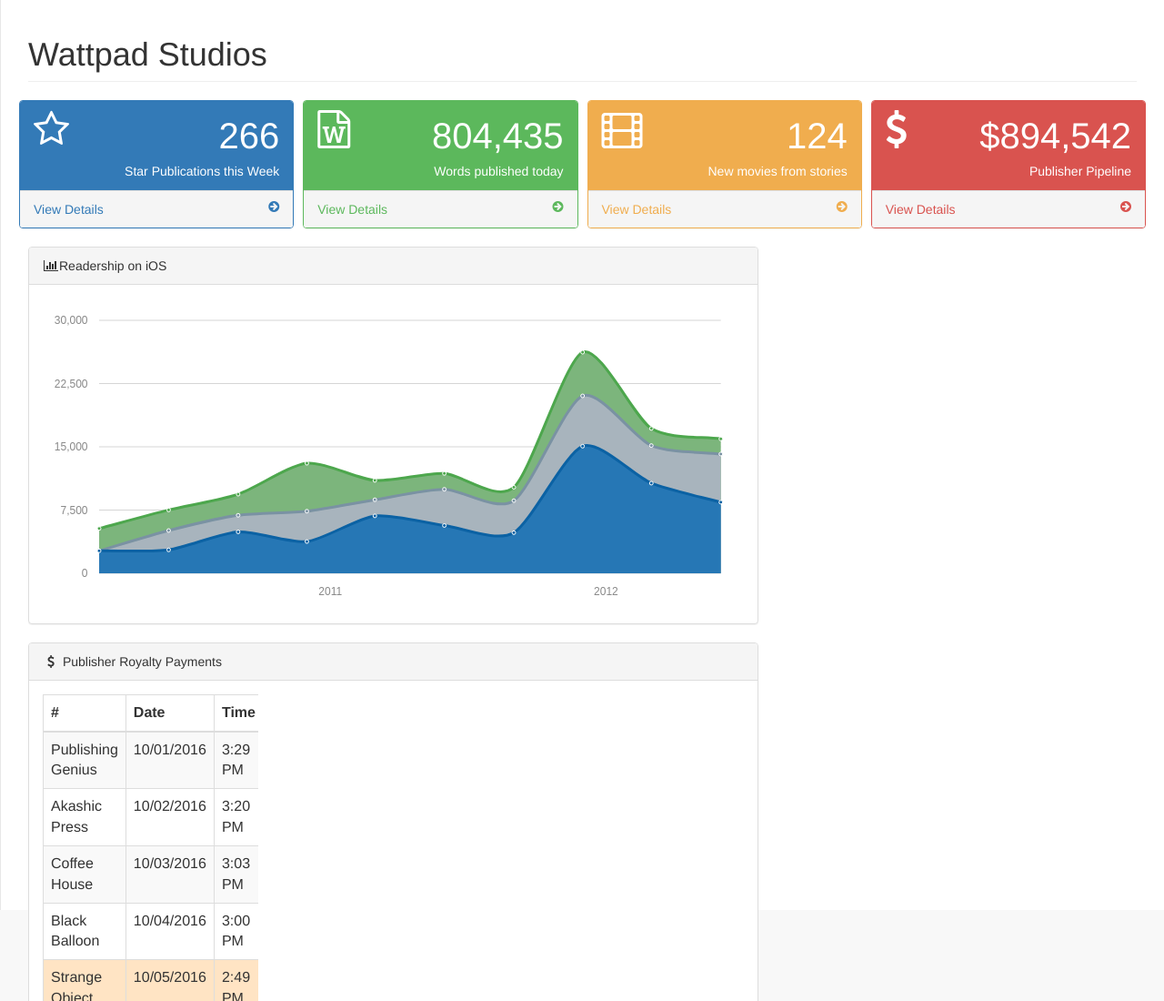
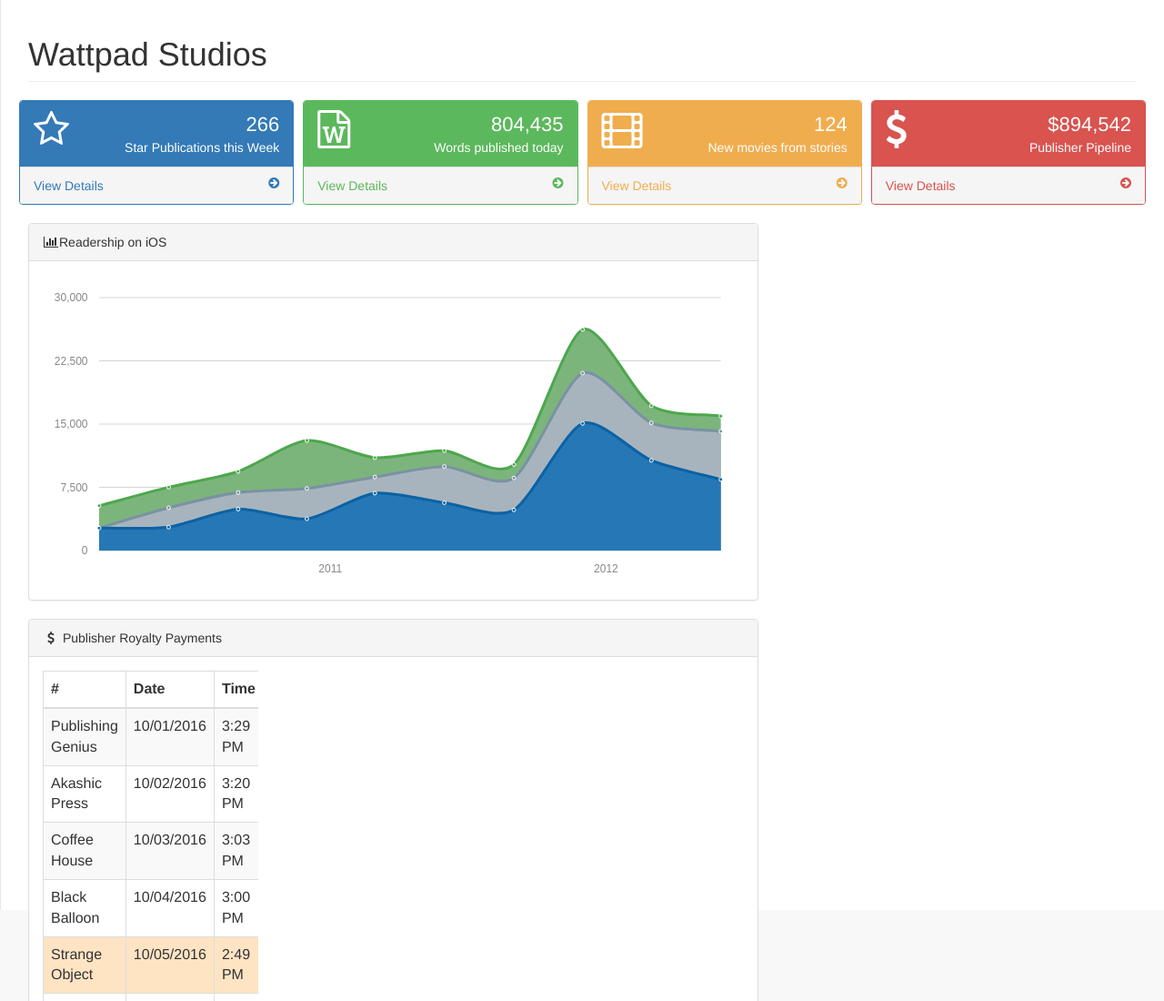
Before and after one commit to mixpanel-platform/mixpanel-wattpad-demo-1007667-iuegobib, a website: page index.html in a window 1280 px wide. Shown: the top 1100 px of the page at 91% size. Drawn offline with Linux system fonts and the light colour scheme.

Commit message:
Update via Mixpanel editor

```diff
--- a/index.html
+++ b/index.html
@@ -35,6 +35,10 @@
     padding-left: 5px;
     padding-right: 5px;
 }
+
+.huge{
+  font-size: 22px;
+}
 </style>
     <div id="wrapper"  style="min-height: 143px; margin: 0px; height: 1200px">
         <!-- Navigation -->
@@ -47,7 +51,7 @@
             </div>
             <!-- /.row -->
             <div class="row">
-                <div class="col-lg-3 col-md-3">
+                <div class="col-lg-3 col-md-3 col-xs-3">
                     <div class="panel panel-primary">
                         <div class="panel-heading">
                             <div class="row">
@@ -69,7 +73,7 @@
                         </a>
                     </div>
                 </div>
-                <div class="col-lg-3 col-md-3">
+                <div class="col-lg-3 col-md-3 col-xs-3">
                     <div class="panel panel-green">
                         <div class="panel-heading">
                             <div class="row">
@@ -91,7 +95,7 @@
                         </a>
                     </div>
                 </div>
-                <div class="col-lg-3 col-md-3">
+                <div class="col-lg-3 col-md-3 col-xs-3">
                     <div class="panel panel-yellow">
                         <div class="panel-heading">
                             <div class="row">
@@ -113,7 +117,7 @@
                         </a>
                     </div>
                 </div>
-                <div class="col-lg-3 col-md-3">
+                <div class="col-lg-3 col-md-3 col-xs-3">
                     <div class="panel panel-red">
                         <div class="panel-heading">
                             <div class="row">
```
